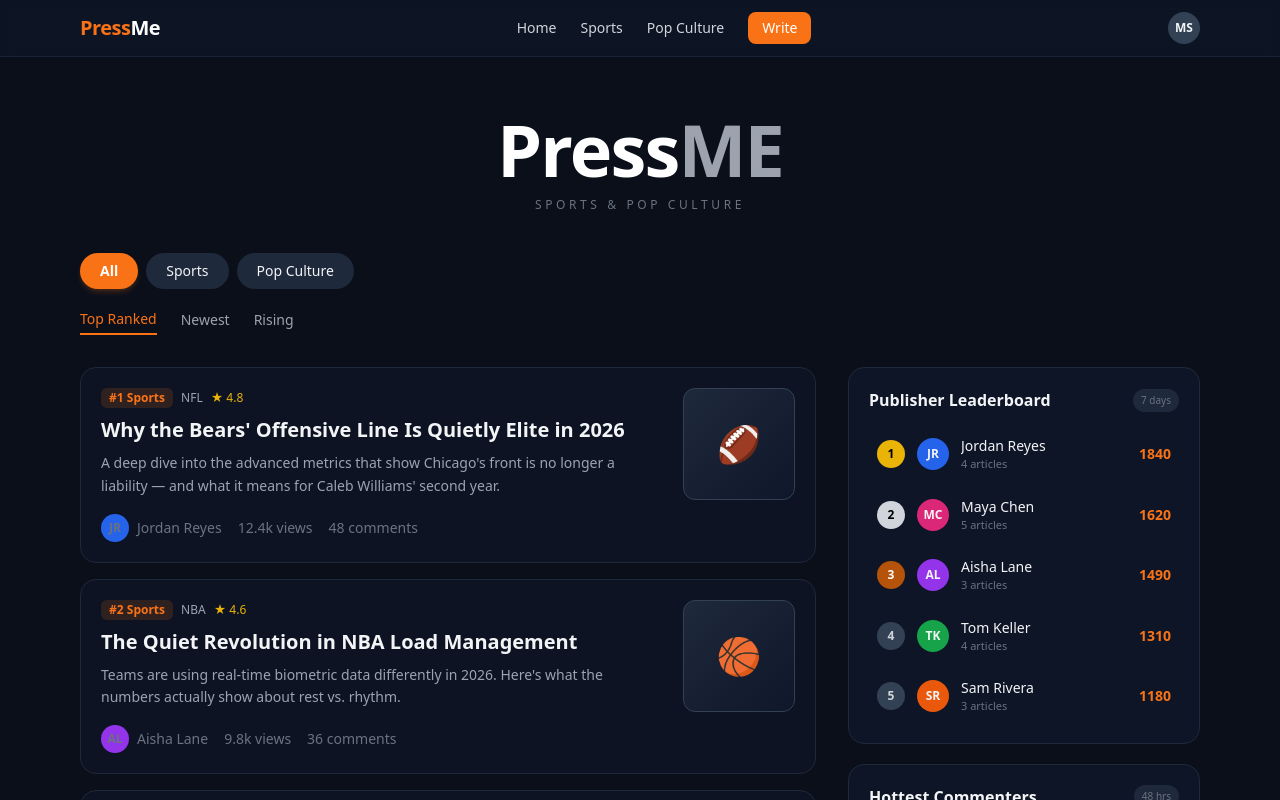
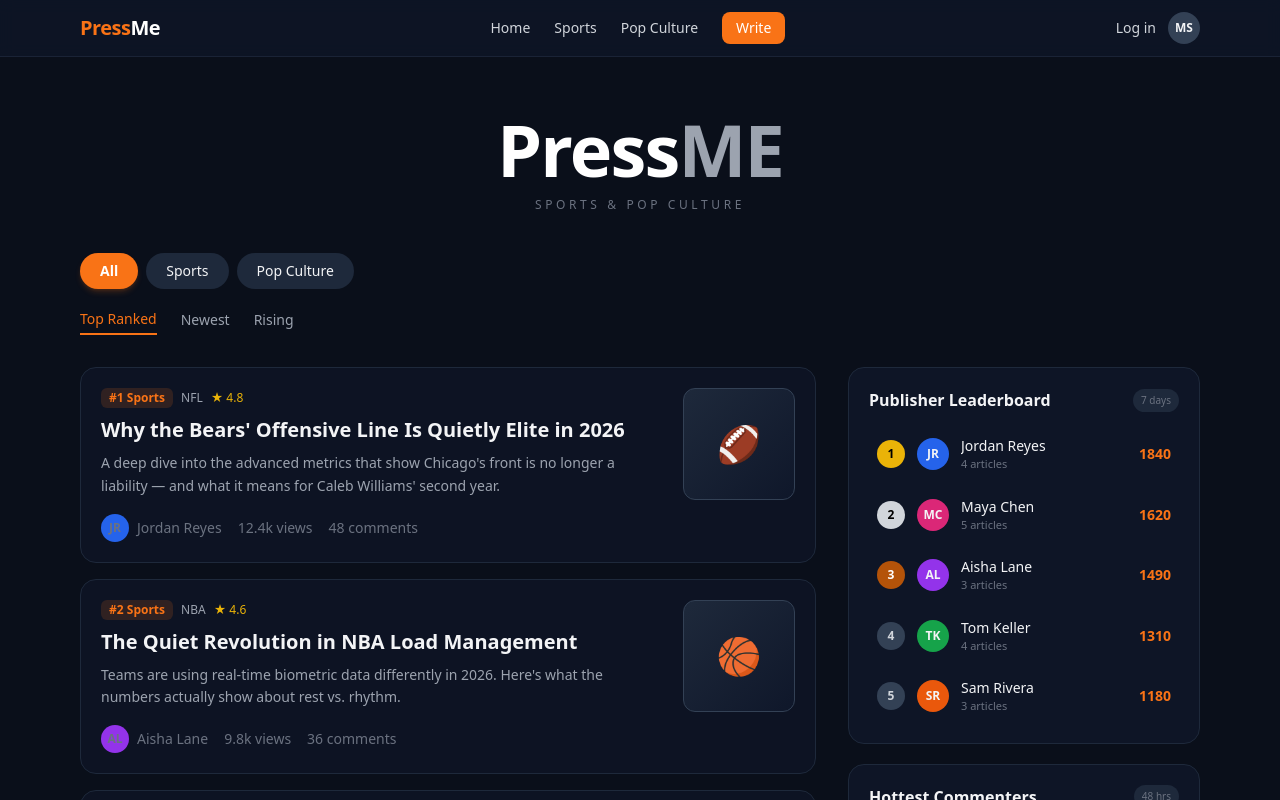
Before and after one commit to sheado44/-4, a Next.js app: page / in a window 1280 px wide. Shown: the top 800 px of the page. Built offline with nearby package versions, Linux system fonts and the light colour scheme.

Commit message:
Replace login link and update profile link

```diff
--- a/src/app/layout.tsx
+++ b/src/app/layout.tsx
@@ -41,12 +41,21 @@ export default function RootLayout({
               </Link>
             </div>
 
+            <div className="flex items-center gap-3">
+              <Link
+                href="/login"
+                className="text-sm text-gray-300 hover:text-white transition"
+              >
+                Log in
+              </Link>
               <Link
                 href="/profile"
                 className="w-8 h-8 rounded-full bg-forge-700 hover:bg-forge-600 flex items-center justify-center text-xs font-bold transition"
+                title="Profile"
               >
                 MS
               </Link>
+            </div>
           </div>
         </nav>
 
```
Lines whose indentation alone changed are shown as unchanged.
